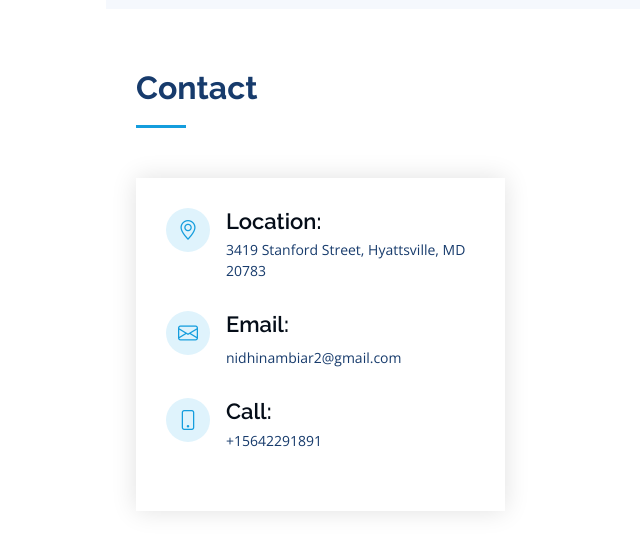
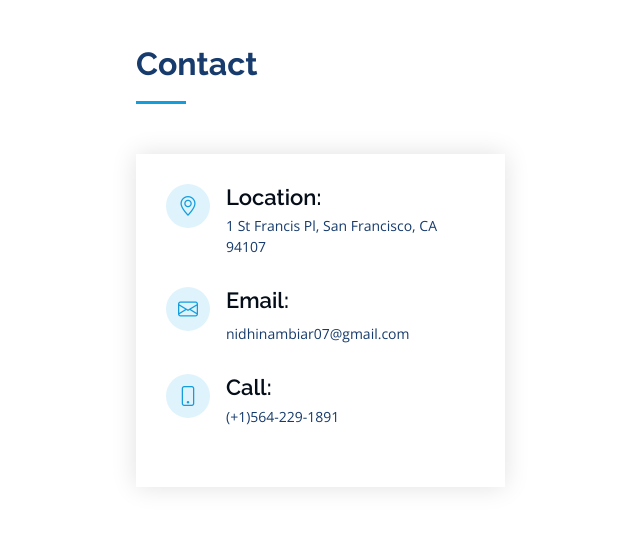
Before and after one commit to NidhiNambiar/Nidhi-Nambiar.github.io, a plain HTML site: page index.html in a window 1280 px wide. Shown: the part 4603-5155 px from the top of the page, without its empty margins (194-834 px from the left). Drawn offline with nearby package versions, Linux system fonts and the light colour scheme.

Commit message:
Update index.html
Additional changes

```diff
--- a/index.html
+++ b/index.html
@@ -55,7 +55,7 @@
           <a href="#" class="linkedin"><i class="bx bxl-linkedin"></i></a>-->
           <a href="https://github.com/NidhiNambiar" rel="noopener noreferrer" target="_blank" class="github"><i class="bx bxl-github"></i></a>
           <a href="https://www.linkedin.com/in/nidhinambiar/" rel="noopener noreferrer" class="linkedin"><i class="bx bxl-linkedin"></i></a>
-          <a href="mailto:nidhinambiar2@gmail.com" rel="noopener noreferrer" target="_blank" class="email"><i class="bx bx-mail-send"></i></a>
+          <a href="mailto:nidhinambiar07@gmail.com" rel="noopener noreferrer" target="_blank" class="email"><i class="bx bx-mail-send"></i></a>
           <a href="https://drive.google.com/file/d/17kPSyZ93pZM04j8nSvq3Je22-BMpOiBq/view?usp=sharing" rel="noopener noreferrer" class="Resume"><i class="bx bx-file"></i></a>
 
 
@@ -79,7 +79,7 @@
   <section id="hero" class="d-flex flex-column justify-content-center align-items-center">
     <div class="hero-container" data-aos="fade-in">
       <h1>Nidhi Nambiar</h1>
-      <p>I'm a <span class="typed" data-typed-items=" Business Systems Data Analyst, Data Enthusiast, Data-driven Problem Solver, Software Engineer"></span></p>
+      <p>I'm a <span class="typed" data-typed-items=" Data Analyst, Business Systems Analyst, Data Enthusiast, Data-driven Problem Solver, Software Engineer"></span></p>
     </div>
   </section><!-- End Hero -->
 
@@ -148,7 +148,6 @@
           <div class="col-lg-8 pt-4 pt-lg-0 content" data-aos="fade-left">
             <!--<h3>Robotics Grad Student &amp; Computer Vision Enthusiast.</h3>-->
             <p align="justify">
-              <br>
               👋 Hi there! I’m a data enthusiast with a strong foundation in analytics, business systems, and product strategy. With over 3 years of experience in data-centric roles, I specialize in transforming complex datasets into actionable insights that drive strategic decision-making and measurable outcomes.
               <br>
               <br>
@@ -322,7 +321,7 @@
             </div>
             <div class="resume-item">
               <h4>Data Analyst</h4>
-              <h5>Jan, 2021 - Jul, 2022</h5>
+              <h5>Aug, 2020 - Jul, 2022</h5>
               <p><em>Accenture, Pune, India</em></p>
               <p>Led end-to-end software engineering and analytics efforts for AT&T’s Wireless Team by building scalable data pipelines, developing interactive dashboards, optimizing database performance, migrating Java microservices to Salesforce using MuleSoft, managing automated deployments, and collaborating with stakeholders to deliver business-aligned solutions.</p>
               <!--<ul>
@@ -535,19 +534,19 @@
               <div class="address">
                 <i class="bi bi-geo-alt"></i>
                 <h4>Location:</h4>
-                <p>3419 Stanford Street, Hyattsville, MD 20783</p>
+                <p>1 St Francis Pl, San Francisco, CA 94107</p>
               </div>
 
               <div class="email">
                 <i class="bi bi-envelope"></i>
                 <h4>Email:</h4>
-                <p>nidhinambiar2@gmail.com</p>
+                <p>nidhinambiar07@gmail.com</p>
               </div>
 
               <div class="phone">
                 <i class="bi bi-phone"></i>
                 <h4>Call:</h4>
-                <p>+15642291891</p>
+                <p>(+1)564-229-1891</p>
               </div>
 
 
```
